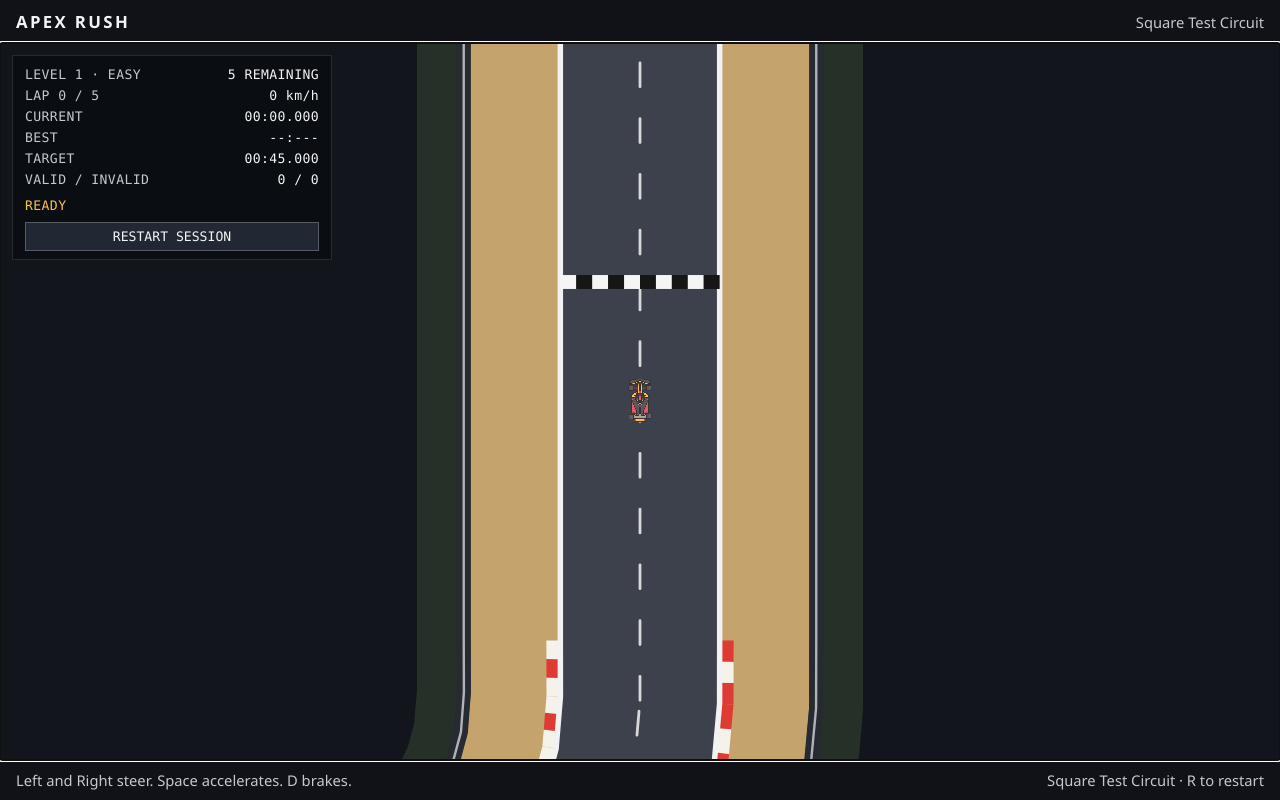
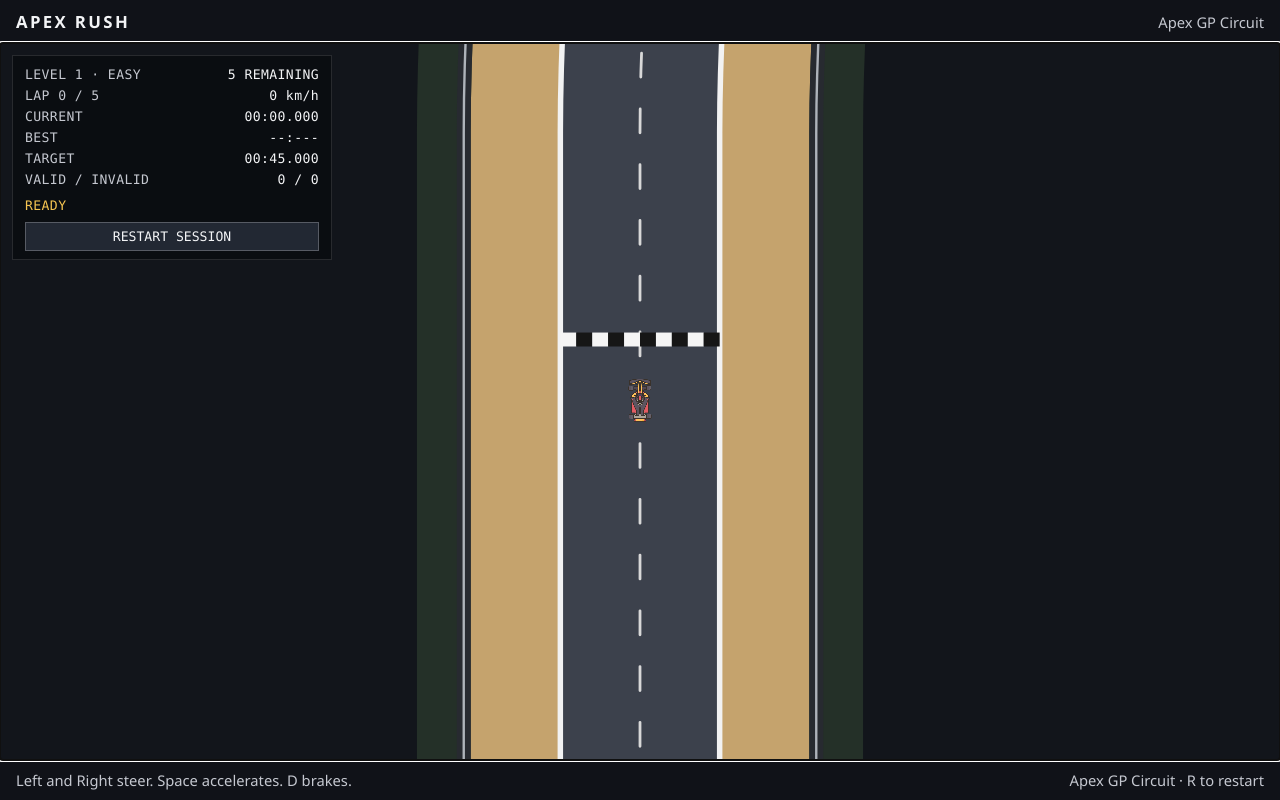
Before and after one commit to myckeyy-my/cyb318-hw6, a plain HTML site: page index.html in a window 1280 px wide. Drawn offline with Linux system fonts and the light colour scheme; animation ran at ten frames a second.

Commit message:
git commit -m "Levels mechanism done"

```diff
--- a/data/tracks.json
+++ b/data/tracks.json
@@ -15,6 +15,92 @@
           "radius": 1.5
         }
       ]
+    },
+    {
+      "id": "apex-circuit",
+      "name": "Apex GP Circuit",
+      "shape": "spline",
+      "width": 16,
+      "sampleSpacing": 3,
+      "startPoint": {
+        "x": 0,
+        "y": -105
+      },
+      "points": [
+        { "x": -120, "y": -105 },
+        { "x": -70, "y": -105 },
+        { "x": 20, "y": -105 },
+        { "x": 90, "y": -105 },
+        { "x": 125, "y": -85 },
+        { "x": 140, "y": -55 },
+        { "x": 132, "y": -25 },
+        { "x": 110, "y": -5 },
+        { "x": 72, "y": 20 },
+        { "x": 85, "y": 55 },
+        { "x": 125, "y": 75 },
+        { "x": 150, "y": 105 },
+        { "x": 130, "y": 135 },
+        { "x": 90, "y": 140 },
+        { "x": 60, "y": 125 },
+        { "x": 35, "y": 100 },
+        { "x": 0, "y": 105 },
+        { "x": -35, "y": 135 },
+        { "x": -80, "y": 140 },
+        { "x": -115, "y": 120 },
+        { "x": -130, "y": 90 },
+        { "x": -115, "y": 65 },
+        { "x": -75, "y": 55 },
+        { "x": -40, "y": 30 },
+        { "x": -60, "y": 0 },
+        { "x": -110, "y": -5 },
+        { "x": -155, "y": -25 },
+        { "x": -175, "y": -55 },
+        { "x": -170, "y": -80 },
+        { "x": -150, "y": -100 }
+      ]
+    },
+    {
+      "id": "harbor-street",
+      "name": "Harbor Street Circuit",
+      "shape": "spline",
+      "width": 16,
+      "sampleSpacing": 3,
+      "startPoint": {
+        "x": 0,
+        "y": -80
+      },
+      "points": [
+        { "x": -120, "y": -80 },
+        { "x": -40, "y": -80 },
+        { "x": 40, "y": -80 },
+        { "x": 120, "y": -80 },
+        { "x": 150, "y": -65 },
+        { "x": 160, "y": -40 },
+        { "x": 160, "y": 0 },
+        { "x": 160, "y": 40 },
+        { "x": 150, "y": 65 },
+        { "x": 120, "y": 80 },
+        { "x": 70, "y": 80 },
+        { "x": 20, "y": 65 },
+        { "x": -30, "y": 65 },
+        { "x": -80, "y": 80 },
+        { "x": -120, "y": 80 },
+        { "x": -150, "y": 65 },
+        { "x": -160, "y": 40 },
+        { "x": -160, "y": 0 },
+        { "x": -160, "y": -40 },
+        { "x": -150, "y": -65 }
+      ]
+    },
+    {
+      "id": "velocity-gp",
+      "name": "Velocity GP Circuit",
+      "shape": "rounded-rect",
+      "straightX": 340,
+      "straightY": 100,
+      "cornerRadius": 22,
+      "width": 16,
+      "sampleSpacing": 3
     }
   ]
 }
--- a/index.html
+++ b/index.html
@@ -13,7 +13,7 @@
       <p id="track-name">Loading circuit…</p>
     </header>
     <div id="stage">
-      <canvas id="game" tabindex="0" aria-label="Apex Rush test circuit"></canvas>
+      <canvas id="game" tabindex="0" aria-label="Apex Rush racing circuit"></canvas>
       <div id="hud" aria-label="Qualifying information">
         <div class="hud-row"><span id="level">LEVEL 1 · EASY</span><span id="attempts">5 REMAINING</span></div>
         <div class="hud-row"><span id="lap">LAP 0 / 5</span><span id="speed">0 km/h</span></div>
--- a/js/championship.js
+++ b/js/championship.js
@@ -3,19 +3,19 @@ export const championshipLevels = Object.freeze([
     level: 1,
     difficulty: "Easy",
     targetLapTimeSeconds: 45,
-    trackId: "prototype"
+    trackId: "apex-circuit"
   }),
   Object.freeze({
     level: 2,
     difficulty: "Medium",
     targetLapTimeSeconds: 38,
-    trackId: "prototype"
+    trackId: "harbor-street"
   }),
   Object.freeze({
     level: 3,
     difficulty: "Hard",
     targetLapTimeSeconds: 32,
-    trackId: "prototype"
+    trackId: "velocity-gp"
   })
 ]);
 
--- a/js/game.js
+++ b/js/game.js
@@ -23,20 +23,21 @@ import {
 } from "./championship.js";
 
 export class Game {
-  constructor(canvas, track, hooks, carSprites) {
+  constructor(canvas, tracks, hooks, carSprites) {
     this.canvas = canvas;
     this.ctx = canvas.getContext("2d");
-    this.track = track;
+    this.tracks = tracks;
     this.hooks = hooks;
     this.carSprites = carSprites;
     this.currentLevel = 1;
     this.unlockedLevel = 1;
     this.championshipWon = false;
-    this.player = createPlayer(track.spawn);
+    this.track = this.getTrackForLevel(this.currentLevel);
+    this.player = createPlayer(this.track.spawn);
     this.camera = createCamera(this.player.heading);
-    this.lapDetector = createLapDetector(track, this.player);
+    this.lapDetector = createLapDetector(this.track, this.player);
     this.qualifying = createQualifyingSession(
-      track,
+      this.track,
       getChampionshipLevel(this.currentLevel).targetLapTimeSeconds
     );
     this.view = { width: 1, height: 1, dpr: 1 };
@@ -130,6 +131,7 @@ export class Game {
   }
 
   resetQualifyingSession() {
+    this.track = this.getTrackForLevel(this.currentLevel);
     this.player = createPlayer(this.track.spawn);
     this.camera = createCamera(this.player.heading);
     this.lapDetector = createLapDetector(this.track, this.player);
@@ -206,6 +208,17 @@ export class Game {
     );
   }
 
+  getTrackForLevel(level) {
+    const levelConfiguration = getChampionshipLevel(level);
+    const track = this.tracks.get(levelConfiguration.trackId);
+    if (!track) {
+      throw new Error(
+        `Track "${levelConfiguration.trackId}" for level ${level} is not loaded.`
+      );
+    }
+    return track;
+  }
+
   render() {
     const { ctx, view } = this;
     ctx.setTransform(view.dpr, 0, 0, view.dpr, 0, 0);
--- a/js/main.js
+++ b/js/main.js
@@ -1,10 +1,13 @@
-// Boots the prototype: load the square circuit, then start the loop.
+// Loads the championship tracks, then starts the racing loop.
 
 import { loadTrack } from "./track.js";
 import { Game } from "./game.js";
 import { createCarSprites } from "./renderer.js";
 import { formatLapTime } from "./qualifying.js";
-import { getChampionshipLevel } from "./championship.js";
+import {
+  championshipLevels,
+  getChampionshipLevel
+} from "./championship.js";
 
 const canvas = document.querySelector("#game");
 const speedEl = document.querySelector("#speed");
@@ -39,6 +42,10 @@ function updateHud(player, qualifying) {
   }
 
   const level = getChampionshipLevel(game.currentLevel);
+  if (nameEl.textContent !== game.track.name) {
+    nameEl.textContent = game.track.name;
+    trackFooterEl.textContent = `${game.track.name} · R to restart`;
+  }
   speedEl.textContent = `${Math.round(player.speed * 3.6)} km/h`;
   levelEl.textContent = `LEVEL ${level.level} · ${level.difficulty.toUpperCase()}`;
   attemptsEl.textContent = `${qualifying.attemptsRemaining} REMAINING`;
@@ -96,14 +103,21 @@ function loadCarImage(url) {
   });
 }
 
+const trackIds = [
+  ...new Set(championshipLevels.map((level) => level.trackId))
+];
+
 Promise.all([
-  loadTrack("./data/tracks.json", getChampionshipLevel(1).trackId),
+  Promise.all(
+    trackIds.map((id) => loadTrack("./data/tracks.json", id))
+  ),
   loadCarImage("./elements/car.png")
 ])
-  .then(([track, carImage]) => {
-    nameEl.textContent = track.name;
-    trackFooterEl.textContent = `${track.name} · R to restart`;
-    game = new Game(canvas, track, {
+  .then(([loadedTracks, carImage]) => {
+    const tracks = new Map(
+      loadedTracks.map((track) => [track.id, track])
+    );
+    game = new Game(canvas, tracks, {
       onUpdate(player, qualifying) {
         updateHud(player, qualifying);
       },
--- a/js/track.js
+++ b/js/track.js
@@ -1,8 +1,5 @@
-// Loads a circuit description from JSON and turns it into world geometry.
-// The square prototype is stored as a few numbers (straight length, corner
-// radius, width). This module samples that shape into a centerline, an inner
-// wall, an outer wall, a start line, and a spawn pose.
-// Gameplay code uses those points. It does not rebuild the square itself.
+// Loads circuit descriptions and generates their world-space centerlines,
+// boundaries, kerbs, start lines, and spawn poses.
 
 import { config } from "./config.js";
 
@@ -35,22 +32,88 @@ function sampleArc(points, cx, cy, radius, a0, a1, spacing) {
 }
 
 function buildCenterline(spec) {
-  const half = spec.straight / 2;
+  if (spec.shape === "spline") {
+    return buildSplineCenterline(spec);
+  }
+
+  const halfX = (spec.straightX ?? spec.straight) / 2;
+  const halfY = (spec.straightY ?? spec.straight) / 2;
   const radius = spec.cornerRadius;
   const spacing = spec.sampleSpacing;
   const points = [];
 
   // Counterclockwise, starting at the west end of the south straight.
-  sampleStraight(points, -half, -(half + radius), half, -(half + radius), spacing);
-  sampleArc(points, half, -half, radius, -Math.PI / 2, 0, spacing);
-  sampleStraight(points, half + radius, -half, half + radius, half, spacing);
-  sampleArc(points, half, half, radius, 0, Math.PI / 2, spacing);
-  sampleStraight(points, half, half + radius, -half, half + radius, spacing);
-  sampleArc(points, -half, half, radius, Math.PI / 2, Math.PI, spacing);
-  sampleStraight(points, -(half + radius), half, -(half + radius), -half, spacing);
-  sampleArc(points, -half, -half, radius, Math.PI, Math.PI * 1.5, spacing);
+  sampleStraight(
+    points,
+    -halfX,
+    -(halfY + radius),
+    halfX,
+    -(halfY + radius),
+    spacing
+  );
+  sampleArc(points, halfX, -halfY, radius, -Math.PI / 2, 0, spacing);
+  sampleStraight(points, halfX + radius, -halfY, halfX + radius, halfY, spacing);
+  sampleArc(points, halfX, halfY, radius, 0, Math.PI / 2, spacing);
+  sampleStraight(
+    points,
+    halfX,
+    halfY + radius,
+    -halfX,
+    halfY + radius,
+    spacing
+  );
+  sampleArc(points, -halfX, halfY, radius, Math.PI / 2, Math.PI, spacing);
+  sampleStraight(
+    points,
+    -(halfX + radius),
+    halfY,
+    -(halfX + radius),
+    -halfY,
+    spacing
+  );
+  sampleArc(points, -halfX, -halfY, radius, Math.PI, Math.PI * 1.5, spacing);
 
   return points;
+}
+
+function interpolateSplinePoint(p0, p1, p2, p3, amount) {
+  const knotDistance = (a, b) => Math.sqrt(Math.hypot(b.x - a.x, b.y - a.y));
+  const t0 = 0;
+  const t1 = t0 + knotDistance(p0, p1);
+  const t2 = t1 + knotDistance(p1, p2);
+  const t3 = t2 + knotDistance(p2, p3);
+  const t = t1 + (t2 - t1) * amount;
+  const interpolate = (a, b, ta, tb) => ({
+    x: ((tb - t) * a.x + (t - ta) * b.x) / (tb - ta),
+    y: ((tb - t) * a.y + (t - ta) * b.y) / (tb - ta)
+  });
+  const a1 = interpolate(p0, p1, t0, t1);
+  const a2 = interpolate(p1, p2, t1, t2);
+  const a3 = interpolate(p2, p3, t2, t3);
+  const b1 = interpolate(a1, a2, t0, t2);
+  const b2 = interpolate(a2, a3, t1, t3);
+  return interpolate(b1, b2, t1, t2);
+}
+
+function buildSplineCenterline(spec) {
+  const points = spec.points;
+  const centerline = [];
+
+  for (let index = 0; index < points.length; index += 1) {
+    const p0 = points[(index - 1 + points.length) % points.length];
+    const p1 = points[index];
+    const p2 = points[(index + 1) % points.length];
+    const p3 = points[(index + 2) % points.length];
+    const segmentLength = Math.hypot(p2.x - p1.x, p2.y - p1.y);
+    const samples = Math.max(1, Math.ceil(segmentLength / spec.sampleSpacing));
+
+    for (let sample = 0; sample < samples; sample += 1) {
+      const point = interpolateSplinePoint(p0, p1, p2, p3, sample / samples);
+      pushPoint(centerline, point.x, point.y);
+    }
+  }
+
+  return centerline;
 }
 
 function offsetWalls(center, width) {
@@ -237,11 +300,26 @@ function nearestIndex(points, x, y) {
 }
 
 function validateSpec(spec) {
-  if (spec.shape !== "rounded-rect") {
+  if (spec.shape !== "rounded-rect" && spec.shape !== "spline") {
     throw new Error(`Track "${spec.id}" uses an unsupported shape.`);
   }
-  if (!(spec.straight > 0) || !(spec.cornerRadius > 0) || !(spec.width > 0)) {
+  if (!(spec.width > 0)) {
     throw new Error(`Track "${spec.id}" has invalid dimensions.`);
+  }
+  const straightX = spec.straightX ?? spec.straight;
+  const straightY = spec.straightY ?? spec.straight;
+  if (
+    !Number.isFinite(spec.sampleSpacing) ||
+    spec.sampleSpacing <= 0 ||
+    (spec.shape === "rounded-rect" &&
+      (!Number.isFinite(straightX) ||
+        straightX <= 0 ||
+        !Number.isFinite(straightY) ||
+        straightY <= 0 ||
+        !Number.isFinite(spec.cornerRadius) ||
+        spec.cornerRadius <= 0))
+  ) {
+    throw new Error(`Track "${spec.id}" has invalid centerline dimensions.`);
   }
   if (spec.width < 10) {
     throw new Error(`Track "${spec.id}" is narrower than the car can drive.`);
@@ -264,6 +342,30 @@ function validateSpec(spec) {
   }
   if (spec.shape === "rounded-rect" && spec.cornerRadius <= spec.width / 2 + runoffWidth) {
     throw new Error(`Track "${spec.id}" has runoff that is too wide for its corner radius.`);
+  }
+  if (spec.shape === "spline") {
+    if (
+      !Array.isArray(spec.points) ||
+      spec.points.length < 4 ||
+      spec.points.some(
+        (point) =>
+          !point ||
+          !Number.isFinite(point.x) ||
+          !Number.isFinite(point.y)
+      ) ||
+      !spec.startPoint ||
+      !Number.isFinite(spec.startPoint.x) ||
+      !Number.isFinite(spec.startPoint.y)
+    ) {
+      throw new Error(`Track "${spec.id}" has an invalid spline centerline.`);
+    }
+    for (let index = 0; index < spec.points.length; index += 1) {
+      const point = spec.points[index];
+      const next = spec.points[(index + 1) % spec.points.length];
+      if (Math.hypot(next.x - point.x, next.y - point.y) < 0.001) {
+        throw new Error(`Track "${spec.id}" has duplicate spline points.`);
+      }
+    }
   }
   if (spec.obstacles !== undefined && !Array.isArray(spec.obstacles)) {
     throw new Error(`Track "${spec.id}" has an invalid obstacle list.`);
@@ -301,8 +403,14 @@ export function buildTrack(spec) {
     kerbEdges,
     spec.kerbStripeLength ?? config.kerbStripeLength
   );
-  const half = spec.straight / 2;
-  const startIndex = nearestIndex(centerline, 0, -(half + spec.cornerRadius));
+  const startIndex =
+    spec.shape === "spline"
+      ? nearestIndex(centerline, spec.startPoint.x, spec.startPoint.y)
+      : nearestIndex(
+          centerline,
+          0,
+          -((spec.straightY ?? spec.straight) / 2 + spec.cornerRadius)
+        );
   const spawnIndex = (startIndex - 2 + centerline.length) % centerline.length;
   const spawn = centerline[spawnIndex];
   const ahead = centerline[(spawnIndex + 1) % centerline.length];
```
Also changed, not shown: tests/championship.test.js (+216 -8 lines), change-log.txt, 2 other files.
